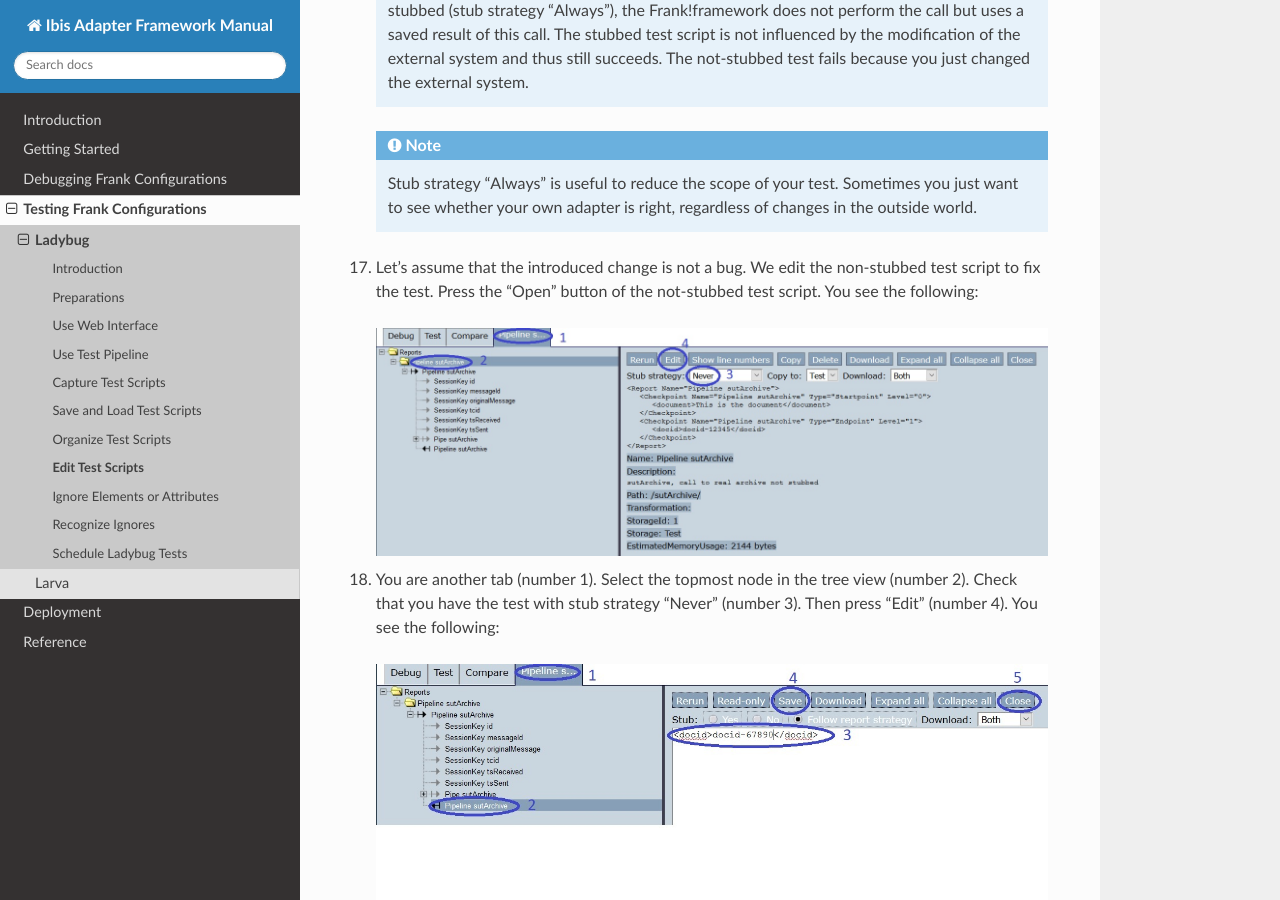
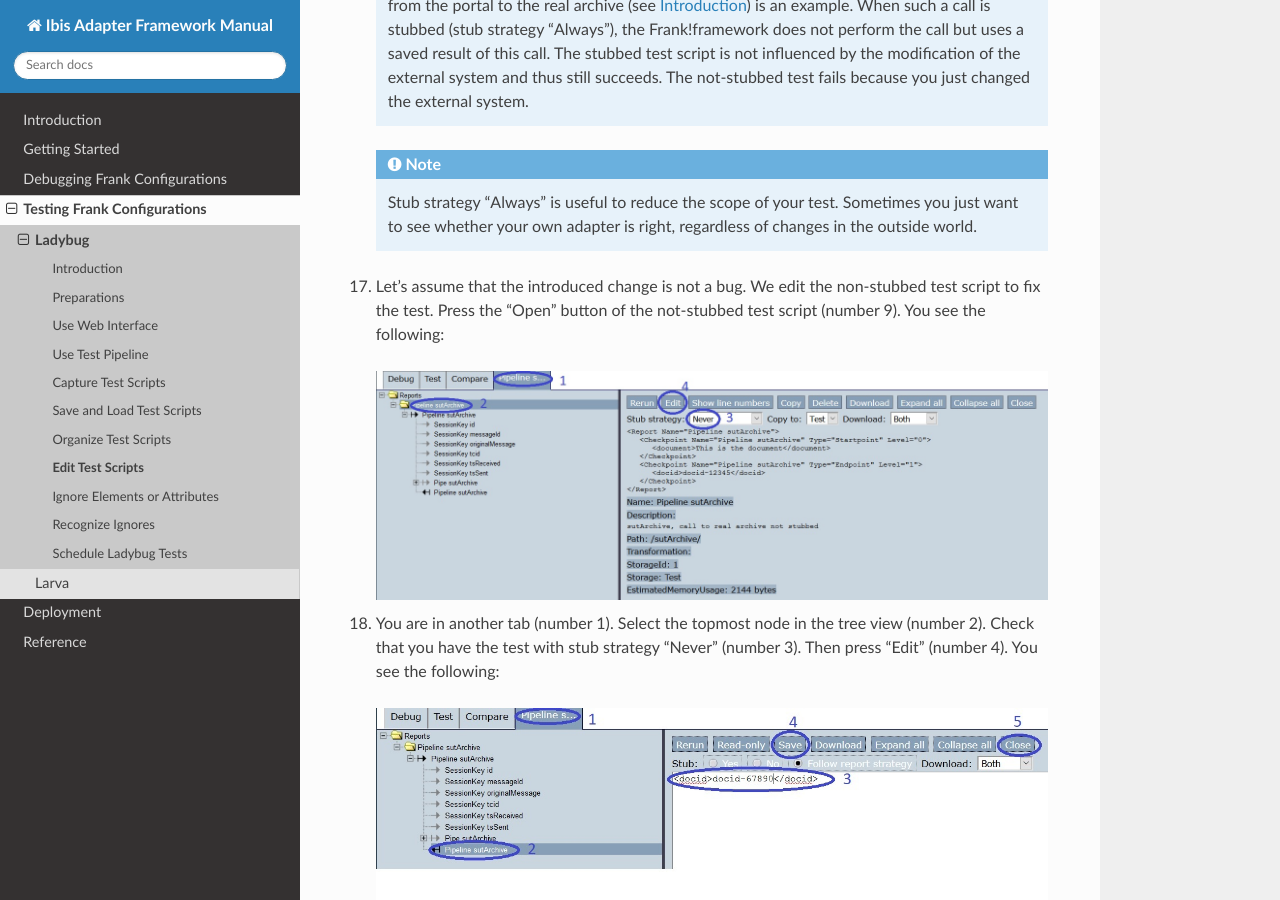
Before and after one commit to frankframework/frank-manual, a Sphinx documentation site: the page built from docs/source/testing/ladybug/edit/edit.rst, in a window 1280 px wide and 900 px high, scrolled down 4555 px. Built offline with Sphinx 7.4.7 and the Read the Docs theme 2.0.0, drawn with Linux system fonts in a browser that asks for light colours; some of the changed text lies outside the part shown.

Commit message:
Small fixes

```diff
--- a/docs/source/testing/ladybug/edit/edit.rst
+++ b/docs/source/testing/ladybug/edit/edit.rst
@@ -44,13 +44,13 @@ Please do the following:
 
    .. image:: editDescription.jpg
 
-#. You are in the same tab (number 1). Click the uppermost "Pipeline" node (number 2). Edit the description to be `sutArchive, call to real archive stubbed`. Press "Save" (number 4) and "Close" (number 5). The following screen appears:
+#. You are in the same tab (number 1). Click the uppermost "Pipeline" node (number 2). Edit the description to be :code:`sutArchive, call to real archive stubbed`. Press "Save" (number 4) and "Close" (number 5). The following screen appears:
 
    .. image:: afterDescriptionAdded.jpg
 
-#. Select the topmost node (number 1). Press "Refresh" (number 2). Now you see two test scripts about "sutArchive". One of them has stub strategy "Never", the other has stub strategy "Always".
+#. Select the topmost node (number 1). Press "Refresh" (number 2). Now you see two test scripts about "sutArchive", both having their description (number 3).
 #. Press "Download all" (number 4). Then stop the Frank!framework.
-#. Now we change our System Under Test. It is the simplified electronic archive with a portal that calls the real electronic archive. We change the real electronic archive. In your project directory, open file `classes/Configuration.xml`. Edit the name of the included file to become `externalModified.xml`, as shown:
+#. Now we change our System Under Test. It is the simplified electronic archive with a portal that calls the real electronic archive. We change the real electronic archive. In your project directory, open file :code:`classes/Configuration.xml`. Edit the name of the included file to become :code:`externalModified.xml`, as shown:
 
    .. code-block:: xml
       :emphasize-lines: 3
@@ -59,6 +59,7 @@ Please do the following:
       <!DOCTYPE configuration [
           <!ENTITY external SYSTEM "externalModified.xml">
       ]>
+      ...
 
 #. Restart the Frank!framework and press the refresh button of your webbrowser. Probably you still see your test cases. If not, upload the test scripts you downloaded. Your screen should look as follows again:
 
@@ -78,11 +79,11 @@ Please do the following:
 
       Stub strategy "Always" is useful to reduce the scope of your test. Sometimes you just want to see whether your own adapter is right, regardless of changes in the outside world.
 
-#. Let's assume that the introduced change is not a bug. We edit the non-stubbed test script to fix the test. Press the "Open" button of the not-stubbed test script. You see the following:
+#. Let's assume that the introduced change is not a bug. We edit the non-stubbed test script to fix the test. Press the "Open" button of the not-stubbed test script (number 9). You see the following:
 
    .. image:: openFailedNonStubbed.jpg
 
-#. You are another tab (number 1). Select the topmost node in the tree view (number 2). Check that you have the test with stub strategy "Never" (number 3). Then press "Edit" (number 4). You see the following:
+#. You are in another tab (number 1). Select the topmost node in the tree view (number 2). Check that you have the test with stub strategy "Never" (number 3). Then press "Edit" (number 4). You see the following:
 
    .. image:: editingTheTest.jpg
 
```
